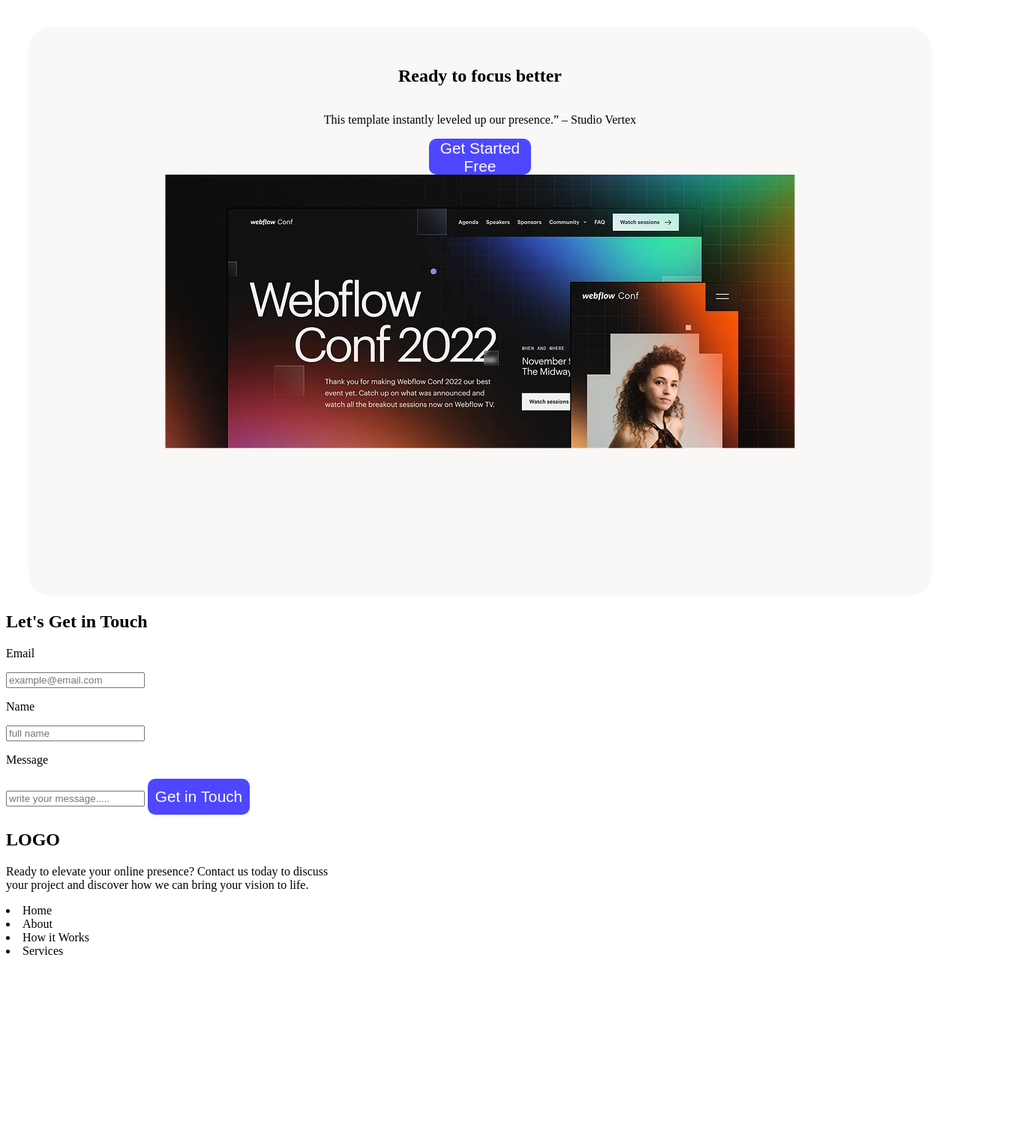
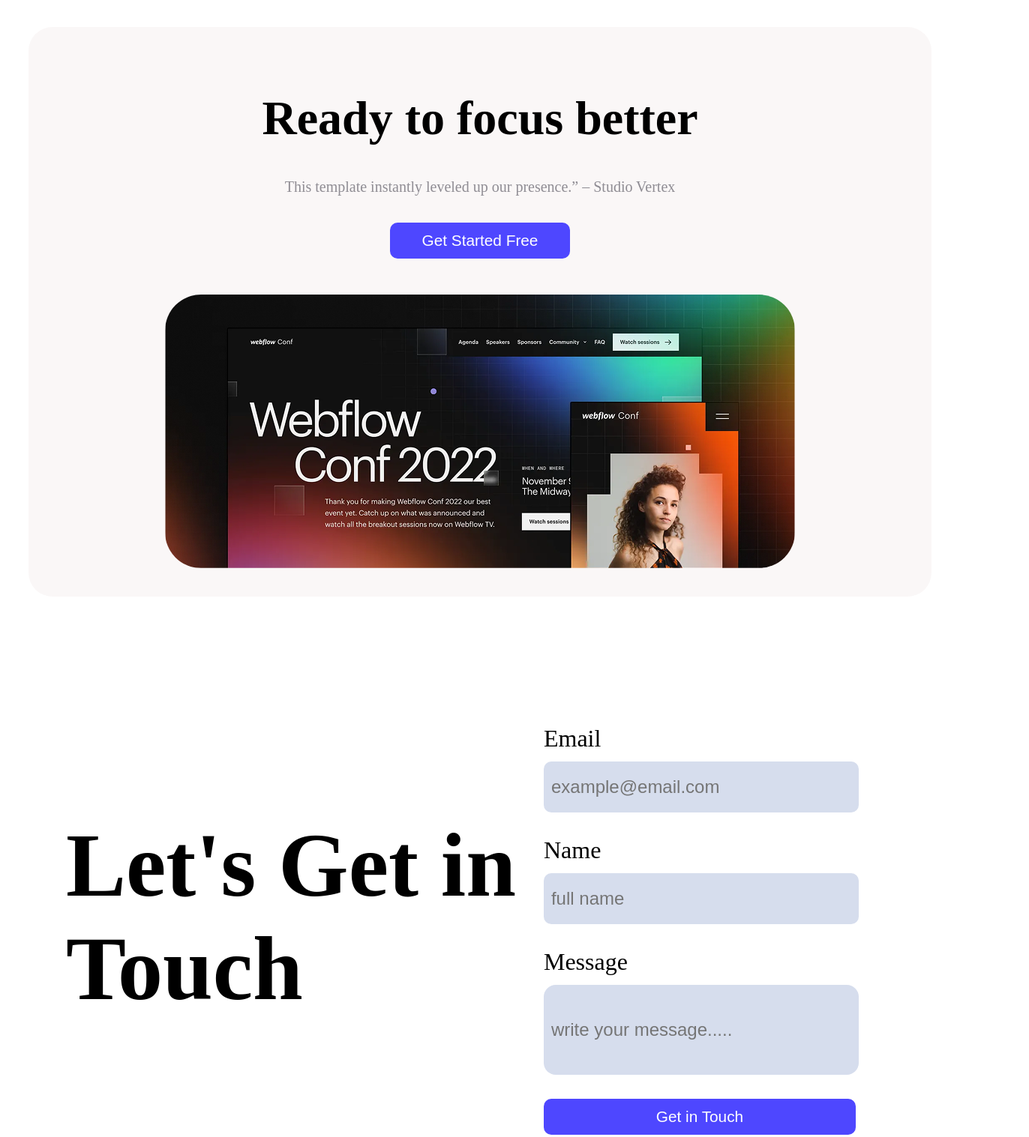
Before and after one commit to ShohartoNoor/my-first-assignment, a plain HTML site: page index.html in a window 1280 px wide. Shown: the part 2060-3577 px from the top of the page at 75% size, 1372 px wide, since content can reach past the window. Before the commit the page ends 3346 px from the top, so only its background shows below. Drawn offline with Linux system fonts and the light colour scheme.

Commit message:
completed

```diff
--- a/style.css
+++ b/style.css
@@ -272,3 +272,108 @@
     padding: 2rem;
     border-radius: 2rem;
 }
+
+.focus > h1{
+    font-size: 4rem;
+}
+
+.focus > p{
+    margin-top: -10px;
+    font-size: 20px;
+    color: rgba(37, 36, 50, 0.5);
+}
+
+#getStartedFree-btn{
+    width: 15rem;
+    margin-top: 1rem;
+}
+
+.focus-img{
+    width: 52.5rem;
+    height: 22.798125rem;
+    border-radius: 3rem;
+    margin-top: 3rem;
+}
+
+.getInTouch{
+    /* background-color: cornflowerblue; */
+    width: 75.25rem;
+    height: 43.5rem;
+    margin-left: auto;
+    margin-right: auto;
+    display: flex;
+    justify-content: space-between;
+    align-items: center;
+    padding: 5rem;
+}
+
+.getInTouch-text{
+    font-size: 5rem;
+}
+
+.getInTouch-form > p{
+    font-size: 2rem;
+}
+
+.input-touch{
+    width: 25rem;
+    height: 3rem;
+    border-radius: 10px;
+    padding: 10px;
+    font-size: 1.5rem;
+    margin-top: -20px;
+    border: none;
+    background-color: rgba(214, 221, 237, 1);
+}
+
+.large-input {
+    width: 25rem;     /* wider */
+    height: 100px;     /* taller */
+    font-size: 1.5rem;
+    padding: 10px;
+    border-radius: 1rem;
+    margin-top: -20px;
+    border: none;
+    background-color: rgba(214, 221, 237, 1);
+  }
+
+#getInTouch-btn{
+    width: 26rem;
+    margin-top: 2rem;
+}
+
+footer{
+    background-color: rgb(247, 242, 242);
+    width: auto;
+    height: 26.75rem;
+    /* align-items: center; */
+}
+
+
+.footer-logo{
+    color: #4E47FF;
+    font-size: 5rem;
+    margin-top: 8rem;
+}
+
+.footer-text{
+    text-align: center;
+    margin-top: -2rem;
+    font-size: 1.2rem;
+    color: rgba(37, 36, 50, 0.5);
+}
+
+.footer-content{
+    display: flex;flex-direction: column;
+    align-items: center;
+}
+
+.footer-link{
+    margin-top: 2rem;
+    display: flex;
+    text-decoration: none;
+    list-style: none;
+    gap: 2rem;
+    font-size: 1.5rem;
+    color: rgba(37, 36, 50, 0.5);
+}
```
Also changed, not shown: index.html (line endings or trailing spaces).
